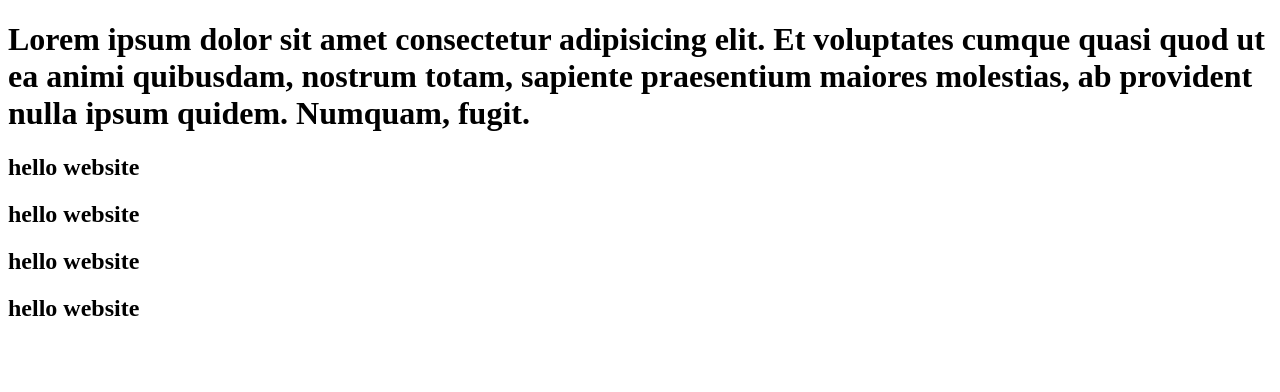
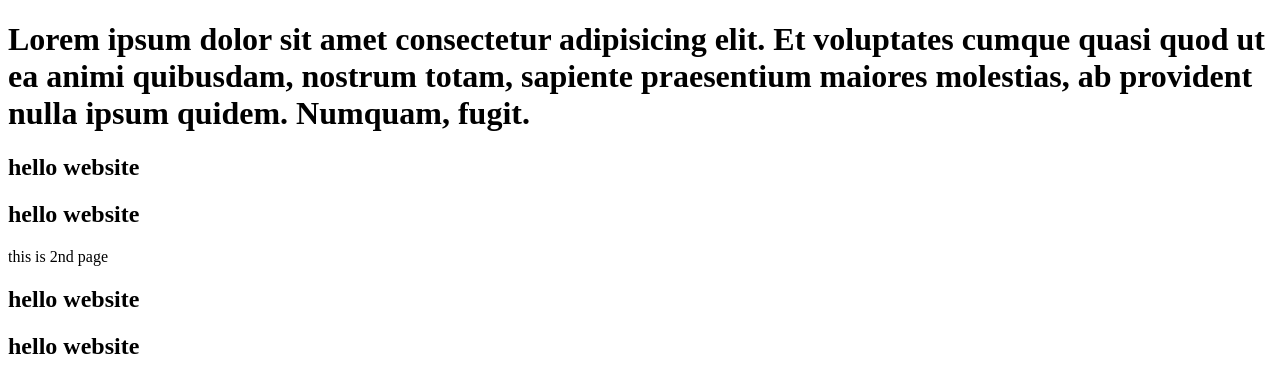
Before and after one commit to Shakil1995/my-portfolio-, a plain HTML site: page index.html in a window 1280 px wide. Drawn offline with Linux system fonts and the light colour scheme.

Commit message:
2nd branch

```diff
--- a/index.html
+++ b/index.html
@@ -10,6 +10,9 @@
     <h2>hello website</h2>
 
     <h2>hello website</h2>
+
+<p> this is 2nd page</p>
+
     <h2>hello website</h2>
     <h2>hello website</h2>
 
```
